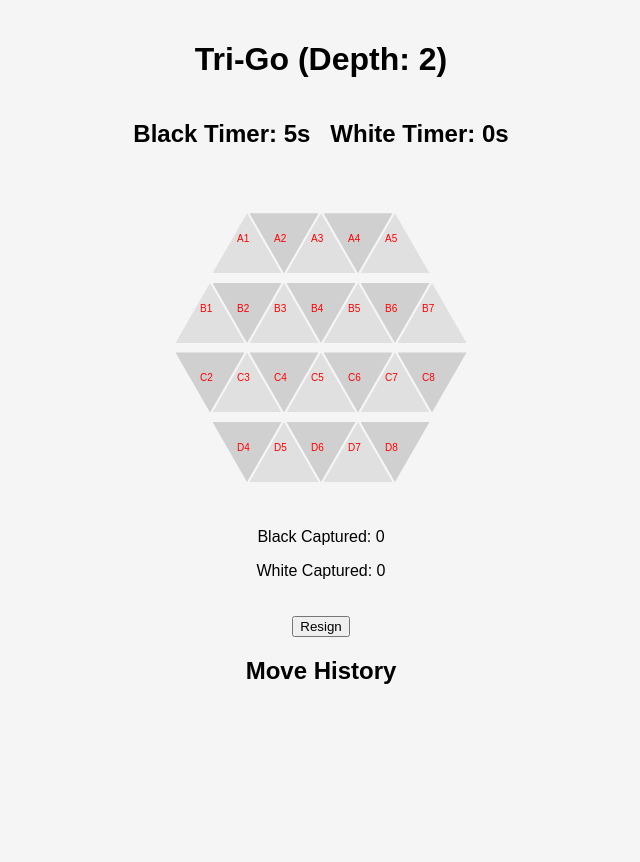
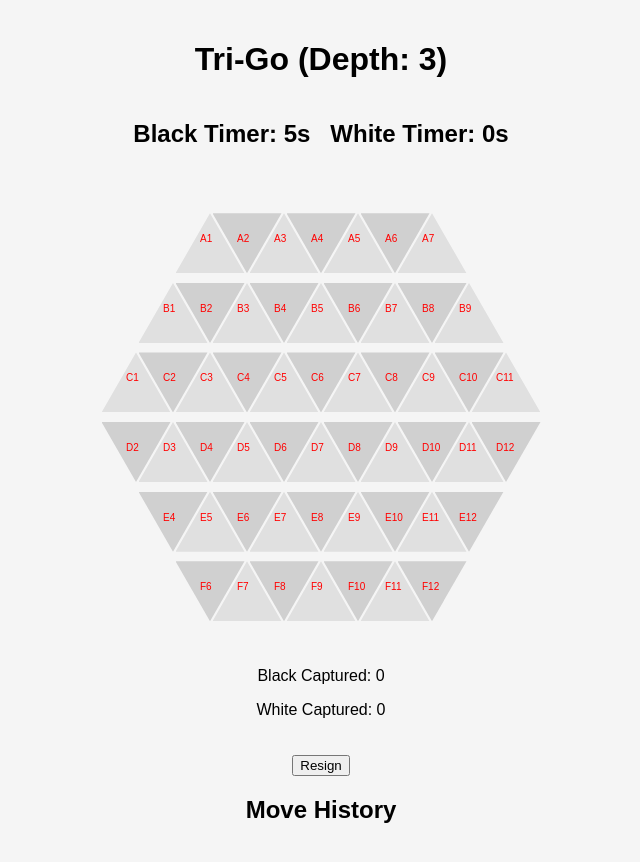
Before and after one commit to rer10013/hexa-go, a React (Create React App) app: page / in a window 1280 px wide. Shown: the whole page, without its empty margins (319-959 px from the left). Before the commit the page ends 800 px from the top, so only its background shows below. Built offline with nearby package versions, Linux system fonts and the light colour scheme.

Commit message:
Capture-Suicide logic

```diff
--- a/package.json
+++ b/package.json
@@ -1,7 +1,7 @@
 {
   "homepage": "https://rer10013.github.io/hexa-go-build/",
   "name": "hexa-go",
-  "version": "T0.3.5",
+  "version": "T0.4.0",
   "private": true,
   "dependencies": {
     "cra-template": "1.2.0",
--- a/src/App.js
+++ b/src/App.js
@@ -3,6 +3,7 @@ import Board from './Board';
 import Timer from './Timer';
 import MoveHistory from './MoveHistory';
 import ResignButton from './ResignButton';
+import { evaluateMove } from './captureLogic';
 
 function App() {
   // History
@@ -18,31 +19,49 @@ function App() {
   const [isGameOver, setIsGameOver] = useState(false);
 
   // depth signing (will be fixed to dynamic button)
-  const depth = 2
+  const depth = 3
 
-  // Placing stones
+  const buildBoardMapping = () => {
+    return moveHistory.reduce((acc, move) => {
+      acc[move.coordinate] = move.player;
+      return acc;
+    }, {});
+  };
+
   const handlePlaceStone = (coordinate) => {
+
+    // Board is full or move already exists.
     if (isGameOver || moveHistory.find((move) => move.coordinate === coordinate)) {
       return;
     }
 
-    // Save to history
+    const boardMapping = buildBoardMapping();
+
+    // Evaluate the move:
+    const { valid, captured } = evaluateMove(coordinate, boardMapping, currentPlayer, depth);
+
+    if (!valid) {
+      alert("Invalid move: suicide is not allowed.");
+      return;
+    }
+
+    // Construct move:
     const newMove = {
       coordinate,
       player: currentPlayer,
       time: new Date().toLocaleTimeString(),
     };
 
-    // Capture Logic
-    const newlyCaptured = 0;
+    // Remove captured stones from moveHistory
+    const newHistory = moveHistory.filter((move) => !captured.includes(move.coordinate));
+    newHistory.push(newMove);
 
-    setMoveHistory([...moveHistory, newMove]);
+    // Update board stat
+    setMoveHistory(newHistory);
     setCapturedStones({
       ...capturedStones,
-      [currentPlayer]: capturedStones[currentPlayer] + newlyCaptured
+      [currentPlayer]: capturedStones[currentPlayer] + captured.length,
     });
-
-    // Next Turn
     setCurrentPlayer(currentPlayer === 'black' ? 'white' : 'black');
   };
 
--- /dev/null
+++ b/src/captureLogic.js
@@ -0,0 +1,147 @@
+const letterToIndex = (letter) => letter.charCodeAt(0) - 64;
+const indexToLetter = (idx) => String.fromCharCode(idx + 64);
+
+/**
+ * Compute adjacent coordinates of a given cell
+ * @param {string} coord - The coordinate string
+ * @param {number} depth - The board depth
+ * @returns {string[]} An array of adjacent coordinate strings
+ */
+function getAdjacent(coord, depth) {
+  const maxRow = depth * 2;
+  const maxNum = 4 * depth;
+
+  const rowLetter = coord.charAt(0);
+  const numPart = parseInt(coord.slice(1), 10);
+  const rowIndex = letterToIndex(rowLetter);
+
+  const adjacent = [];
+
+  // Left
+  if (numPart - 1 >= 1) {
+    adjacent.push(`${rowLetter}${numPart - 1}`);
+  }
+
+  // Right
+  if (numPart + 1 <= maxNum) {
+    adjacent.push(`${rowLetter}${numPart + 1}`);
+  }
+
+  // Vertical neighbor
+  if (numPart % 2 === 1) {
+    // Odd
+    const belowRowIndex = rowIndex + 1;
+    if (belowRowIndex <= maxRow) {
+      const belowRowLetter = indexToLetter(belowRowIndex);
+      if (numPart + 1 <= maxNum) {
+        adjacent.push(`${belowRowLetter}${numPart + 1}`);
+      }
+    }
+  } else {
+    // Even
+    const aboveRowIndex = rowIndex - 1;
+    if (aboveRowIndex >= 1) {
+      const aboveRowLetter = indexToLetter(aboveRowIndex);
+      if (numPart - 1 >= 1) {
+        adjacent.push(`${aboveRowLetter}${numPart - 1}`);
+      }
+    }
+  }
+
+  return adjacent;
+}
+
+/**
+ * Flood-fills collect all connected stones of the same color.
+ * @param {string} coord - Starting coordinate
+ * @param {object} board - Mapping positions to stone colors
+ * @param {string} color - The stone color
+ * @param {number} depth - Board depth
+ * @returns {Set<string>} A set of coordinates connected group.
+ */
+function getConnectedGroup(coord, board, color, depth) {
+  const group = new Set();
+  const stack = [coord];
+
+  while (stack.length > 0) {
+    const current = stack.pop();
+    if (group.has(current)) continue;
+    if (board[current] !== color) continue;
+
+    group.add(current);
+
+    const neighbors = getAdjacent(current, depth);
+    neighbors.forEach((nb) => {
+      if (!group.has(nb) && board[nb] === color) {
+        stack.push(nb);
+      }
+    });
+  }
+  return group;
+}
+
+/**
+ * Determines group has liberties.
+ * @param {Set<string>} group - Set of coordinates
+ * @param {object} board - Current board
+ * @param {number} depth - Board depth
+ * @returns {boolean} True if liberty, otherwise false.
+ */
+function hasLiberty(group, board, depth) {
+  for (let coord of group) {
+    const neighbors = getAdjacent(coord, depth);
+    if (neighbors.some(nb => !board[nb])) {
+      return true;
+    }
+  }
+  return false;
+}
+
+/**
+ * Evaluates captures and suicide.
+ * @param {string} newCoord - The coordinate stone
+ * @param {object} board - Current board mapping (before placing the new stone)
+ * @param {string} currentPlayer - Current player's color
+ * @param {number} depth - Board depth
+ * @returns {object} - { valid: boolean, captured: string[] }
+ */
+export function evaluateMove(newCoord, board, currentPlayer, depth) {
+  // Create a temporary board
+  const tempBoard = { ...board };
+  tempBoard[newCoord] = currentPlayer;
+
+  const opponent = currentPlayer === 'black' ? 'white' : 'black';
+  const capturedCoordinates = new Set();
+
+  // Check for opponent captures
+  const adjacentCoords = getAdjacent(newCoord, depth);
+  adjacentCoords.forEach((nb) => {
+    if (tempBoard[nb] === opponent) {
+      const oppGroup = getConnectedGroup(nb, tempBoard, opponent, depth);
+      if (!hasLiberty(oppGroup, tempBoard, depth)) {
+        oppGroup.forEach((c) => capturedCoordinates.add(c));
+      }
+    }
+  });
+
+  // Remove captured opponent stones
+  capturedCoordinates.forEach((c) => {
+    delete tempBoard[c];
+  });
+
+  // Evaluate connected group
+  const selfGroup = getConnectedGroup(newCoord, tempBoard, currentPlayer, depth);
+  // If no liberties, then suicide.
+  if (!hasLiberty(selfGroup, tempBoard, depth)) {
+    return {
+      valid: false,
+      captured: []
+    };
+  }
+
+  // Otherwise, is valid
+  return {
+    valid: true,
+    captured: Array.from(capturedCoordinates)
+  };
+}
```
